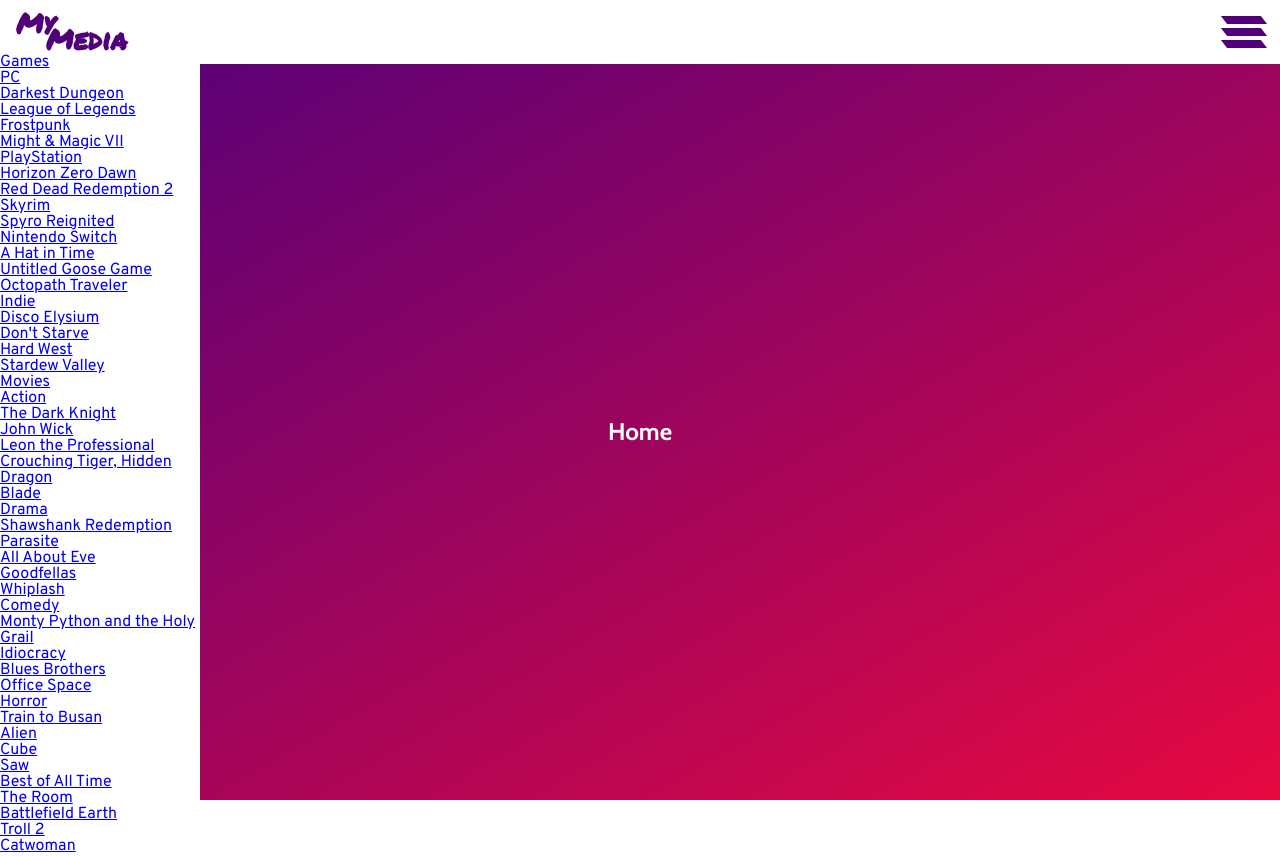
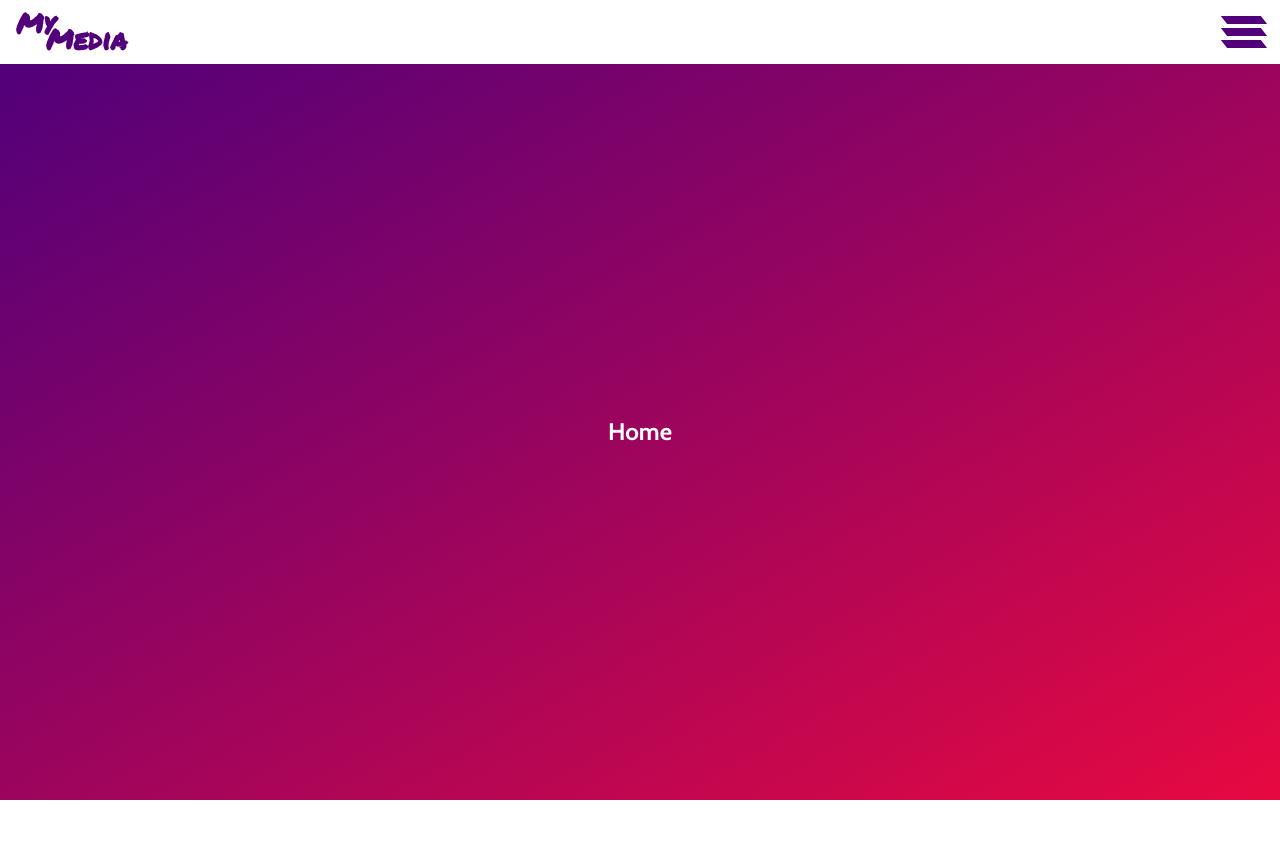
Before and after one commit to crestinglight/mobileMenu, a Vue app: page / in a window 1280 px wide. After the commit the page ends 800 px from the top, so only its background shows below. Built offline with nearby package versions, Linux system fonts and the light colour scheme.

Commit message:
Menu open and close animation.

```diff
--- a/package.json
+++ b/package.json
@@ -34,7 +34,9 @@
     "parserOptions": {
       "parser": "babel-eslint"
     },
-    "rules": {}
+    "rules": {
+      "no-unused-vars": "off"
+    }
   },
   "browserslist": [
     "> 1%",
--- a/src/components/BurgerIcon.vue
+++ b/src/components/BurgerIcon.vue
@@ -1,9 +1,9 @@
 <template>
-    <a href="#" class="burger__icon">
+    <button class="burger__icon">
       <div class="burger__line bacon"></div>
       <div class="burger__line lettuce"></div>
       <div class="burger__line tomato"></div>
-    </a>
+    </button>
 </template>
 
 <script>
@@ -28,6 +28,11 @@
 <style scoped>
 .burger__icon {
   display: block;
+  appearance: none;
+  -webkit-appearance: none;
+  background-color: transparent;
+  border: none;
+  outline: none;
   padding: 12px 16px;
 }
 
--- a/src/components/Navigation.vue
+++ b/src/components/Navigation.vue
@@ -4,7 +4,8 @@
             <h1>My</h1>
             <h1>Media</h1>
         </div>
-        <BurgerIcon />
+        <BurgerIcon v-on:click.native="menuToggle" />
+        <div class="nav__wrap">
             <ul id="navigation">
                 <li v-for="item in navList" :key="item.title">
                     <a href="#">{{ item.title }}</a>
@@ -21,17 +22,59 @@
                 </li>
             </ul>
         </div>
+    </div>
 </template>
 
 <script>
 import BurgerIcon from './BurgerIcon.vue';
+import gsap from "gsap";
 
 export default {
     components: {
         BurgerIcon
     },
+    methods: {
+        menuToggle: function () {
+            if(this.menuOpen === false){
+                gsap.fromTo(".nav__wrap",
+                    {scaleX: 0.001, scaleY: 0},
+                    {
+                    ease: "power1.out",
+                    duration: 0.3,
+                    scaleY: 1
+                })
+                gsap.fromTo(".nav__wrap",
+                    {scaleX: 0.001, scaleY: 1},
+                    {
+                    ease: "power2.out",
+                    duration: 0.8,
+                    delay: 0.3,
+                    scaleX: 1
+                })
+            }else{
+                gsap.fromTo(".nav__wrap",
+                    {scaleX: 1, scaleY: 1},
+                    {
+                    ease: "power2.in",
+                    duration: 0.5,
+                    scaleX: 0.001
+                })
+                gsap.fromTo(".nav__wrap",
+                    {scaleX: 0.001, scaleY: 1},
+                    {
+                    ease: "power2.out",
+                    duration: 0.2,
+                    delay: 0.5,
+                    scaleY: 0
+                })
+            }
+            this.menuOpen = !this.menuOpen;
+            console.log("Menu Open: "+this.menuOpen);
+        }
+    },
     data() {
         return {
+            menuOpen: false,
             navList: [
                 {
                     title: "Games",
@@ -199,6 +242,153 @@
                         },
                     ],
                 },
+                {
+                    title: "Books",
+                    subcategories: [
+                        {
+                            title: "Classic",
+                            subcategories: [
+                                {
+                                    title: "1984",
+                                },
+                                {
+                                    title: "Lord of the Flies",
+                                },
+                                {
+                                    title: "Pride and Prejudice",
+                                },
+                                {
+                                    title: "Great Expectations"
+                                },
+                                {
+                                    title: "The Wind in the Willows"
+                                }
+                            ]
+                        },
+                        {
+                            title: "Sci-Fi and Fantasy",
+                            subcategories: [
+                                {
+                                    title: "Dune",
+                                },
+                                {
+                                    title: "Lord of the Rings",
+                                },
+                                {
+                                    title: "I Have no Mouth and I Must Scream",
+                                },
+                                {
+                                    title: "The Time Machine"
+                                },
+                                {
+                                    title: "Fahrenheit 451"
+                                }
+                            ]
+                        },
+                        {
+                            title: "Horror",
+                            subcategories: [
+                                {
+                                    title: "Hell House",
+                                },
+                                {
+                                    title: "The Turning of the Screw",
+                                },
+                                {
+                                    title: "Dracula",
+                                },
+                                {
+                                    title: "The Picture of Dorian Gray"
+                                },
+                                {
+                                    title: "Something Wicked This Way Comes"
+                                }
+                            ]
+                        },
+                        {
+                            title: "European",
+                            subcategories: [
+                                {
+                                    title: "Crime and Punishment",
+                                },
+                                {
+                                    title: "The Metamorphosis",
+                                },
+                                {
+                                    title: "Don Quixote",
+                                },
+                                {
+                                    title: "Robinson Crusoe"
+                                }
+                            ]
+                        },
+                    ],
+                },
+                {
+                    title: "Music",
+                    subcategories: [
+                        {
+                            title: "Classic Rock",
+                            subcategories: [
+                                {
+                                    title: "Stevie Ray Vaughan",
+                                },
+                                {
+                                    title: "Bob Segar",
+                                },
+                                {
+                                    title: "Stevie Wonder",
+                                },
+                                {
+                                    title: "King Crimson"
+                                },
+                                {
+                                    title: "Billy Idol"
+                                }
+                            ]
+                        },
+                        {
+                            title: "90's Rock",
+                            subcategories: [
+                                {
+                                    title: "Pearl Jam",
+                                },
+                                {
+                                    title: "Alice in Chains",
+                                },
+                                {
+                                    title: "Foo Fighters",
+                                },
+                                {
+                                    title: "Stone Temple Pilots"
+                                },
+                                {
+                                    title: "Jane's Addiction"
+                                }
+                            ]
+                        },
+                        {
+                            title: "Metal",
+                            subcategories: [
+                                {
+                                    title: "Jinjer",
+                                },
+                                {
+                                    title: "Mastodon",
+                                },
+                                {
+                                    title: "Tool",
+                                },
+                                {
+                                    title: "Spiritbox"
+                                },
+                                {
+                                    title: "Within the Ruins"
+                                }
+                            ]
+                        },
+                    ],
+                },
             ]
         }
 
@@ -227,11 +417,19 @@
     top: 28px;
     left: 46px;
 }
-#navigation {
-    width: 200px;
+.nav__wrap {
+    width: 100%;
+    height: calc(100vh - 64px);
     position: absolute;
-    top: 54px;
+    top: 64px;
     left: 0;
     background-color: white;
+    transform-origin: top center;
+    overflow: hidden;
+    transform: scale(0.001, 0);
+}
+.sub__menu, sub__menu--tertiary {
+    max-height: 0;
+    overflow: hidden;
 }
 </style>
```
Lines whose indentation alone changed are shown as unchanged.
